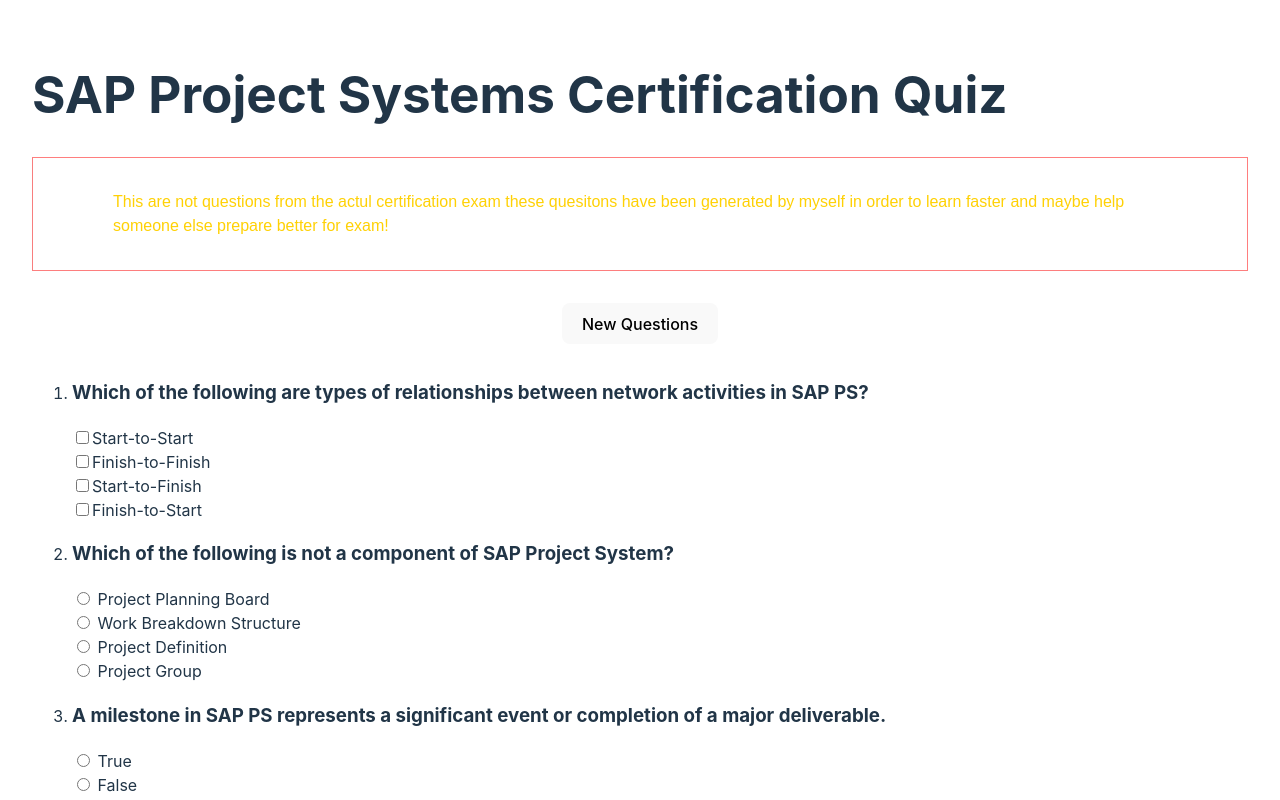
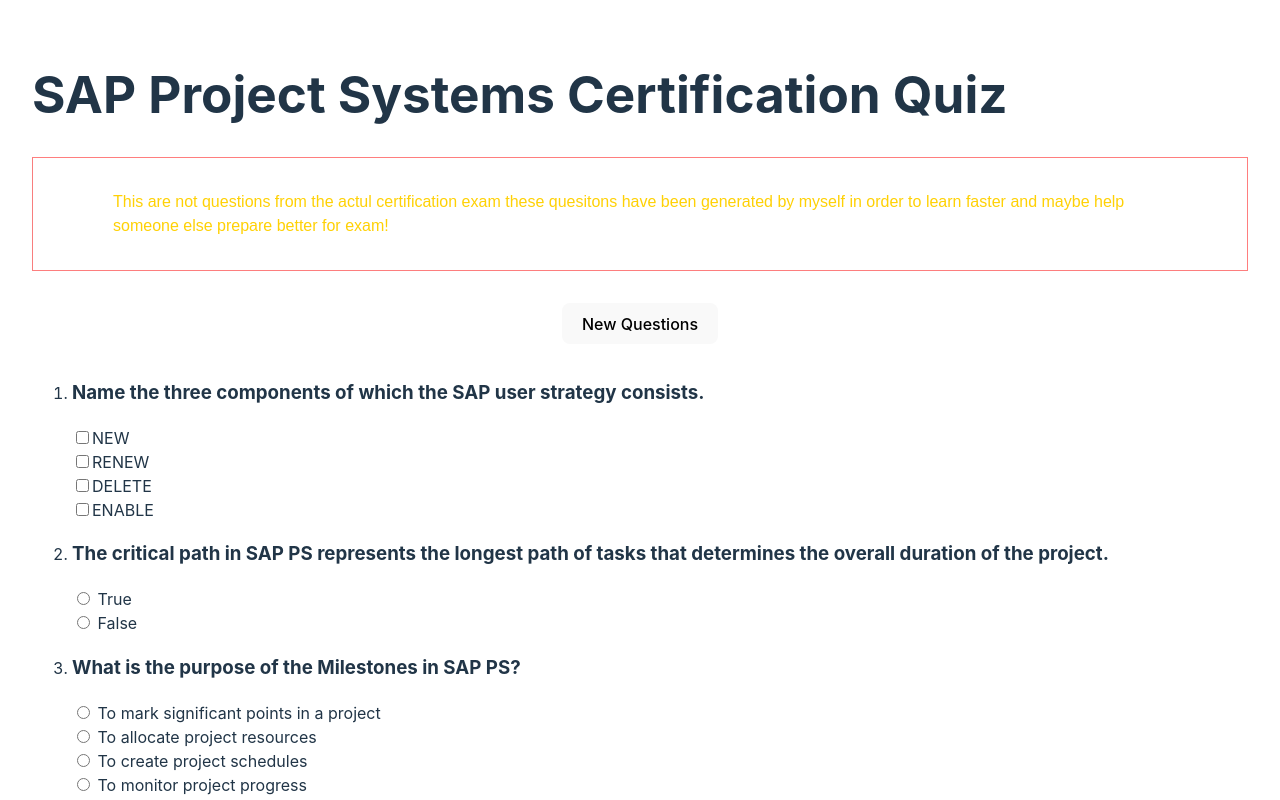
Before and after one commit to sinisam92/sap-ps-quiz, a React (Vite) app: page / in a window 1280 px wide. Shown: the top 800 px of the page. Built offline with nearby package versions, Linux system fonts and the light colour scheme.

Commit message:
added questions

```diff
--- a/src/data/questions2.js
+++ b/src/data/questions2.js
@@ -3647,7 +3647,26 @@
   },
   {
     question:
-      ' You can specify whether funds are to be assigned as planned values or distributed by period in the budget profile.',
+      'The actual costing variant determines the valuation strategy for activities and businesas processes.',
+    type: 'true_false',
+    options: [
+      { option: 'True', value: true },
+      { option: 'False', value: false },
+    ],
+    correct_answer: 'True',
+  },
+  {
+    question: 'You can use CATS to post time to a maintenance order.',
+    type: 'true_false',
+    options: [
+      { option: 'True', value: true },
+      { option: 'False', value: false },
+    ],
+    correct_answer: 'True',
+  },
+  {
+    question:
+      'You can specify whether funds are to be assigned as planned values or distributed by period in the budget profile.',
     type: 'true_false',
     options: [
       { option: 'True', value: false },
@@ -3655,7 +3674,36 @@
     ],
     correct_answer: 'False',
   },
-
+  {
+    question:
+      'During the goods receipt of the purchased materials, the stock account is debited for the purchase order value and the clearing account is credited for the inventory value (dynamic standard value for project stock).',
+    type: 'true_false',
+    options: [
+      { option: 'True', value: false },
+      { option: 'False', value: true },
+    ],
+    correct_answer: 'False',
+  },
+  {
+    question:
+      'You post the goods receipt for the non-stock component to inventory accounts.',
+    type: 'true_false',
+    options: [
+      { option: 'True', value: false },
+      { option: 'False', value: true },
+    ],
+    correct_answer: 'False',
+  },
+  {
+    question:
+      'A billing rule cannot specify whether the amount to be billed is a down payment, partial invoice, or final invoice.',
+    type: 'true_false',
+    options: [
+      { option: 'True', value: false },
+      { option: 'False', value: true },
+    ],
+    correct_answer: 'False',
+  },
   {
     question:
       'Which of the following statements about SAP PS costs are true? (Select all that apply)',
@@ -3679,6 +3727,36 @@
       },
     ],
     correct_answer: ['SAP PS supports cost planning at the WBS element level'],
+  },
+  {
+    question:
+      'Which of the following is not possible using Easy Cost Planning Execution Services? Choose the correct answer.',
+    type: 'multiple_right_answers',
+    options: [
+      {
+        option: 'Goods issues for processes',
+        value: true,
+      },
+      {
+        option: 'Internal activity allocation for internal activities',
+        value: true,
+      },
+      {
+        option: 'Reservations for material items',
+        value: true,
+      },
+      {
+        option:
+          'Purchase orders for material items, external activity items, service items, and variable items',
+        value: true,
+      },
+    ],
+    correct_answer: [
+      'Purchase orders for material items, external activity items, service items, and variable items',
+      'Reservations for material items',
+      'Internal activity allocation for internal activities',
+      'Goods issues for processes',
+    ],
   },
   {
     question:
@@ -3810,6 +3888,158 @@
     correct_answer: 'Start-to-start activity',
   },
   {
+    question:
+      'What is appropriate definition for Q account assignment category?',
+    type: 'multiple_choice',
+    options: [
+      {
+        option: 'Important for project stock',
+        value: true,
+      },
+      {
+        option:
+          'Important for sales order items sold from plant stock with value posting to the project',
+        value: false,
+      },
+      {
+        option:
+          'Important for non-valuated project stock with WBS and sales order item',
+        value: false,
+      },
+      {
+        option: 'Important for make-to-order production without WBS',
+        value: false,
+      },
+      {
+        option: 'Important for directly pro-cured components',
+        value: false,
+      },
+    ],
+    correct_answer: 'Important for project stock',
+  },
+  {
+    question:
+      'What is appropriate definition for F account assignment category?',
+    type: 'multiple_choice',
+    options: [
+      {
+        option: 'Important for project stock',
+        value: false,
+      },
+      {
+        option:
+          'Important for sales order items sold from plant stock with value posting to the project',
+        value: false,
+      },
+      {
+        option:
+          'Important for non-valuated project stock with WBS and sales order item',
+        value: false,
+      },
+      {
+        option: 'Important for make-to-order production without WBS',
+        value: false,
+      },
+      {
+        option: 'Important for directly pro-cured components',
+        value: true,
+      },
+    ],
+    correct_answer: 'Important for directly pro-cured components',
+  },
+  {
+    question:
+      'What is appropriate definition for D account assignment category?',
+    type: 'multiple_choice',
+    options: [
+      {
+        option: 'Important for project stock',
+        value: false,
+      },
+      {
+        option:
+          'Important for sales order items sold from plant stock with value posting to the project',
+        value: false,
+      },
+      {
+        option:
+          'Important for non-valuated project stock with WBS and sales order item',
+        value: true,
+      },
+      {
+        option: 'Important for make-to-order production without WBS',
+        value: false,
+      },
+      {
+        option: 'Important for directly pro-cured components',
+        value: false,
+      },
+    ],
+    correct_answer:
+      'Important for non-valuated project stock with WBS and sales order item',
+  },
+  {
+    question:
+      'What is appropriate definition for G account assignment category?',
+    type: 'multiple_choice',
+    options: [
+      {
+        option: 'Important for project stock',
+        value: false,
+      },
+      {
+        option:
+          'Important for sales order items sold from plant stock with value posting to the project',
+        value: true,
+      },
+      {
+        option:
+          'Important for non-valuated project stock with WBS and sales order item',
+        value: false,
+      },
+      {
+        option: 'Important for make-to-order production without WBS',
+        value: false,
+      },
+      {
+        option: 'Important for directly pro-cured components',
+        value: false,
+      },
+    ],
+    correct_answer:
+      'Important for sales order items sold from plant stock with value posting to the project',
+  },
+  {
+    question:
+      'What is appropriate definition for E account assignment category?',
+    type: 'multiple_choice',
+    options: [
+      {
+        option: 'Important for project stock',
+        value: false,
+      },
+      {
+        option:
+          'Important for sales order items sold from plant stock with value posting to the project',
+        value: false,
+      },
+      {
+        option:
+          'Important for non-valuated project stock with WBS and sales order item',
+        value: false,
+      },
+      {
+        option: 'Important for make-to-order production without WBS',
+        value: true,
+      },
+      {
+        option: 'Important for directly pro-cured components',
+        value: false,
+      },
+    ],
+    correct_answer: 'Important for make-to-order production without WBS',
+  },
+  {
     question: "What is the purpose of the 'project definition' in SAP PS?",
     type: 'multiple_choice',
     options: [
```
